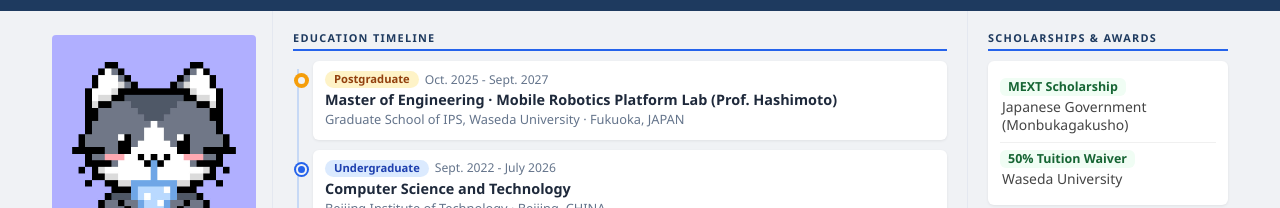
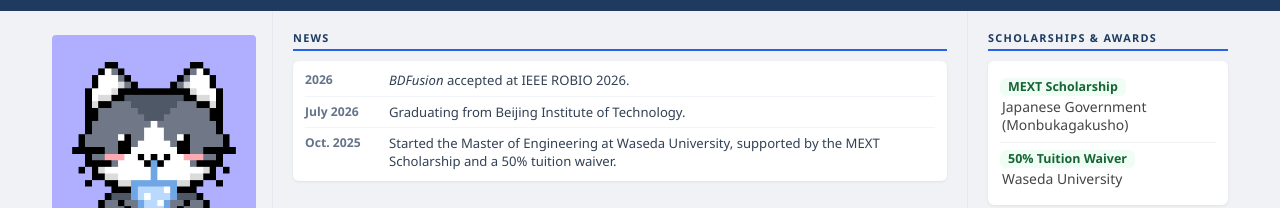
Before and after one commit to imdrinkcat/imdrinkcat.github.io, a plain HTML site: page index.html in a window 1280 px wide. Shown: the part 37-245 px from the top of the page. Drawn offline with Linux system fonts and the light colour scheme.

Commit message:
Add News block above Education Timeline
Co-Authored-By: Claude Sonnet 5.5 <noreply@anthropic.com>

```diff
--- a/index.html
+++ b/index.html
@@ -50,6 +50,26 @@
 
     <!-- ══ CENTER: MAIN ══ -->
     <main class="col-main">
+
+        <section>
+            <h2>News</h2>
+            <div class="card">
+                <ul class="news-list">
+                    <li>
+                        <span class="news-date">2026</span>
+                        <span class="news-text"><em>BDFusion</em> accepted at IEEE ROBIO 2026.</span>
+                    </li>
+                    <li>
+                        <span class="news-date">July 2026</span>
+                        <span class="news-text">Graduating from Beijing Institute of Technology.</span>
+                    </li>
+                    <li>
+                        <span class="news-date">Oct. 2025</span>
+                        <span class="news-text">Started the Master of Engineering at Waseda University, supported by the MEXT Scholarship and a 50% tuition waiver.</span>
+                    </li>
+                </ul>
+            </div>
+        </section>
 
         <section>
             <h2>Education Timeline</h2>
--- a/style.css
+++ b/style.css
@@ -399,6 +399,34 @@ h3 {
     padding-left: 2px;
 }
 
+/* ── News ── */
+.news-list {
+    list-style: none;
+    margin: 0;
+    padding: 0;
+}
+
+.news-list li {
+    display: flex;
+    gap: 12px;
+    padding: 6px 0;
+    border-bottom: 1px solid #f1f5f9;
+    font-size: 0.82rem;
+    line-height: 1.4;
+}
+
+.news-list li:first-child { padding-top: 0; }
+.news-list li:last-child { border-bottom: none; padding-bottom: 0; }
+
+.news-date {
+    flex: 0 0 4.5rem;
+    font-size: 0.76rem;
+    font-weight: 600;
+    color: #64748b;
+}
+
+.news-text { color: #334155; }
+
 /* ── Projects ── */
 .proj-list {
     list-style: none;
```
